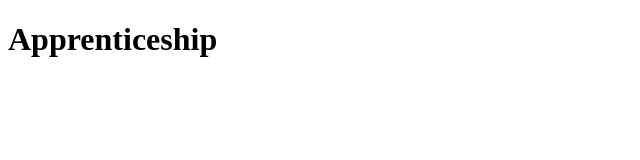
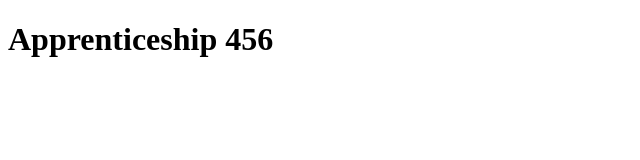
Before and after one commit to RomanHrytsiuk/apprenticeship, a plain HTML site: page index.html in a window 1280 px wide. Shown: the whole page, without its empty margins (0-640 px from the left). Drawn offline with Linux system fonts and the light colour scheme.

Commit message:
title was changed 2

```diff
--- a/index.html
+++ b/index.html
@@ -7,6 +7,6 @@
   <title>Apprenticeship</title>
 </head>
 <body>
-  <h1>Apprenticeship</h1>
+  <h1>Apprenticeship 456</h1>
 </body>
 </html>
```
